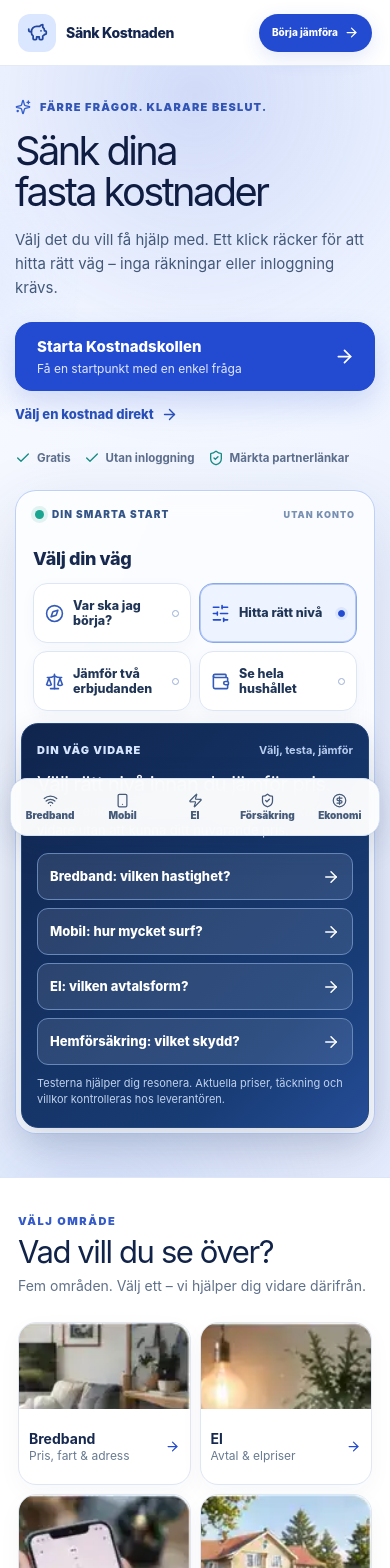
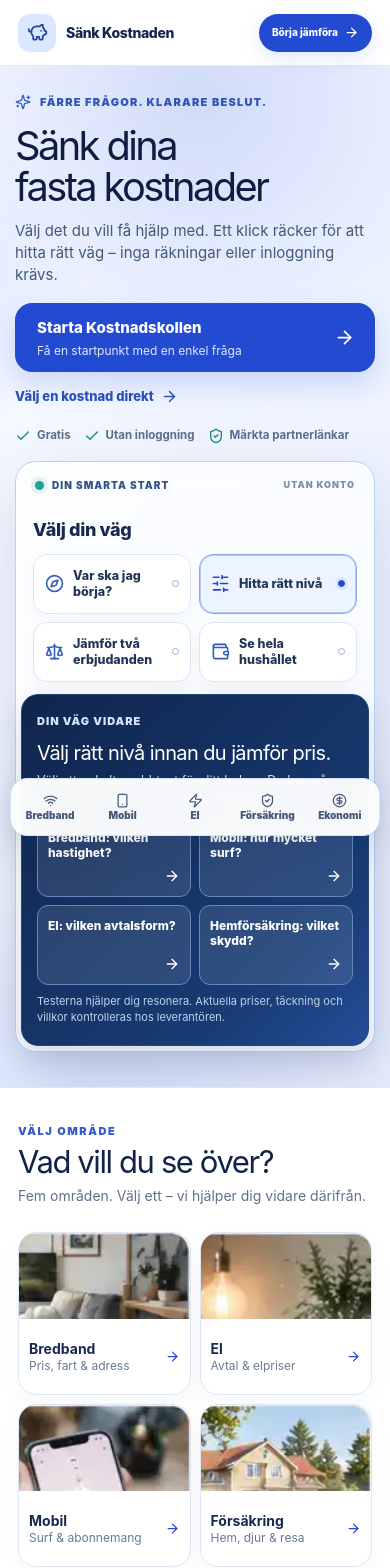
Before and after one commit to arvidlandin-cpu/sankkostnaden, a Next.js app: page / in a window 390 px wide. Shown: the top 1568 px of the page. Built offline with nearby package versions, Linux system fonts and the light colour scheme.

Commit message:
refine(P0E): compact mobile hero with 2x2 working quick actions, no lost routes

```diff
--- a/styles/HomeDecisionExplorer.module.css
+++ b/styles/HomeDecisionExplorer.module.css
@@ -160,5 +160,21 @@
 .heroMode .primary:hover,.heroMode .secondary:hover{box-shadow:0 8px 20px rgba(8,20,42,.17)}
 .heroMode .caution{color:#bfd1ed;font-size:11px;line-height:1.42;margin-top:11px}
 @media(max-width:600px){.heroMode .question{padding:14px 12px 12px}.heroMode .option{font-size:12.5px;min-height:60px}.heroMode .option>svg{width:19px;height:19px}.heroMode .panel{padding:18px 15px 19px;border-radius:17px}.heroMode .panelTop{flex-wrap:wrap}.heroMode .actions{grid-template-columns:1fr}.heroMode .actions a{font-size:13px;min-height:47px}}
+/* P0E: real 360–430px screenshot review showed the default four useful links
+   consuming nearly an extra full mobile screen. Preserve ALL four SEO links
+   in SSR, but show a legible 2×2 quick-action deck with >= 64px touch targets. */
+@media(max-width:600px){
+ .heroMode .step{display:none}
+ .heroMode .panelBody{margin:7px 0 10px}
+ .heroMode .panelBody p{font-size:12.5px;line-height:1.4}
+ .heroMode .actions.multi{grid-template-columns:repeat(2,minmax(0,1fr));gap:8px}
+ .heroMode .actions.multi a{
+  display:flex;flex-direction:column;align-items:flex-start;justify-content:space-between;
+  min-width:0;min-height:72px;gap:8px;padding:12px 10px;
+  font-size:12px;line-height:1.27;overflow-wrap:anywhere
+ }
+ .heroMode .actions.multi a>svg{align-self:flex-end;flex:0 0 auto;width:16px;height:16px}
+ .heroMode .caution{margin-top:9px}
+}
 @media(min-width:601px) and (max-width:1100px){.heroMode .actions.multi{grid-template-columns:1fr}}
 @media(prefers-reduced-motion:reduce){.heroMode .option,.heroMode .primary,.heroMode .secondary{transition:none}}
--- a/styles/HomeHero.module.css
+++ b/styles/HomeHero.module.css
@@ -28,4 +28,12 @@
 @media(max-width:1100px){.inner{grid-template-columns:minmax(0,.9fr) minmax(0,1.1fr);gap:28px}.copy h1{font-size:clamp(48px,5vw,65px)}.sequence{margin-top:24px}}
 @media(max-width:850px){.inner{grid-template-columns:1fr;gap:31px;width:min(700px,calc(100% - 42px));padding:47px 0 57px}.copy{max-width:700px}.copy h1{max-width:650px;font-size:clamp(45px,7vw,67px)}.lead{max-width:600px}.sequence{display:none}}
 @media(max-width:550px){.inner{width:calc(100% - 30px);padding:33px 0 43px;gap:23px}.eyebrow{font-size:11px;margin-bottom:14px}.copy h1{font-size:clamp(39px,10.2vw,53px);line-height:1.045}.lead{font-size:15px;margin-top:15px}.actions{margin-top:22px;gap:2px}.primary{width:100%;min-height:63px}.secondary{font-size:13px}.trust{margin-top:13px;font-size:11.5px;gap:7px 13px}.stage{padding:5px;border-radius:21px}.stageTop{font-size:10px;margin:2px 9px}.stageTime{font-size:9px}}
+/* P0E: shorten the first mobile screen without removing the H1,
+   primary action, trust info or interactive goal chooser. */
+@media(max-width:550px){
+ .inner{padding-top:28px;padding-bottom:35px;gap:16px}
+ .lead{margin-top:12px;line-height:1.48}
+ .actions{margin-top:17px}
+ .trust{margin-top:9px}
+}
 @media(prefers-reduced-motion:reduce){.primary{transition:none}.primary:hover{transform:none}}
```
Also changed, not shown: 1 other file (tests, documents, lock files or other folders).
